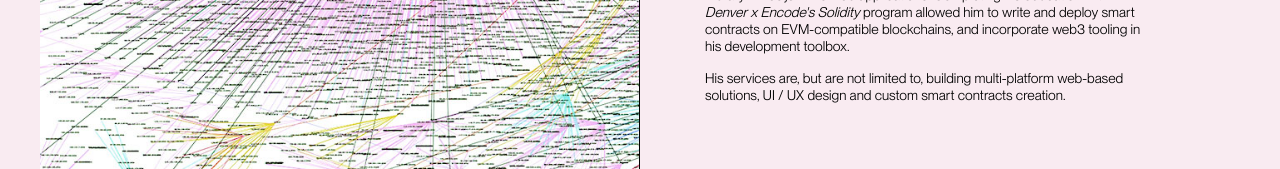
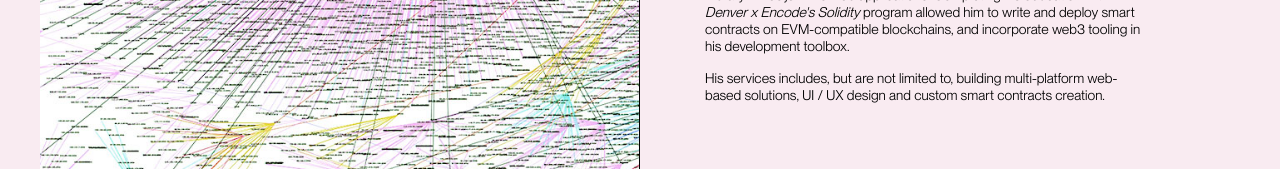
Before and after one commit to piaere/pg-official-v2, a React (Vite) app in the folder pg-vite/: page /web in a window 1280 px wide. Shown: the part 455-624 px from the top of the page. Built offline with nearby package versions, Linux system fonts and the light colour scheme.

Commit message:
no clipboard icon

```diff
--- a/pg-vite/src/Home.jsx
+++ b/pg-vite/src/Home.jsx
@@ -1,6 +1,5 @@
 import "./css/Home.css";
 import pg from "./images/Pierre-Guerineau-ID2.jpg";
-import copyToClipboard from "./images/copy-to-clipboard.svg";
 import { Link } from "react-router-dom";
 
 const Home = () => {
--- a/pg-vite/src/web.jsx
+++ b/pg-vite/src/web.jsx
@@ -68,7 +68,7 @@ const Web = () => {
               incorporate web3 tooling in his development toolbox.
             </div>
             <div className="bio-paragraph less-padding">
-              His services are, but are not limited to, building multi-platform
+              His services includes, but are not limited to, building multi-platform
               web-based solutions, UI / UX design and custom smart contracts
               creation.
             </div>
```
